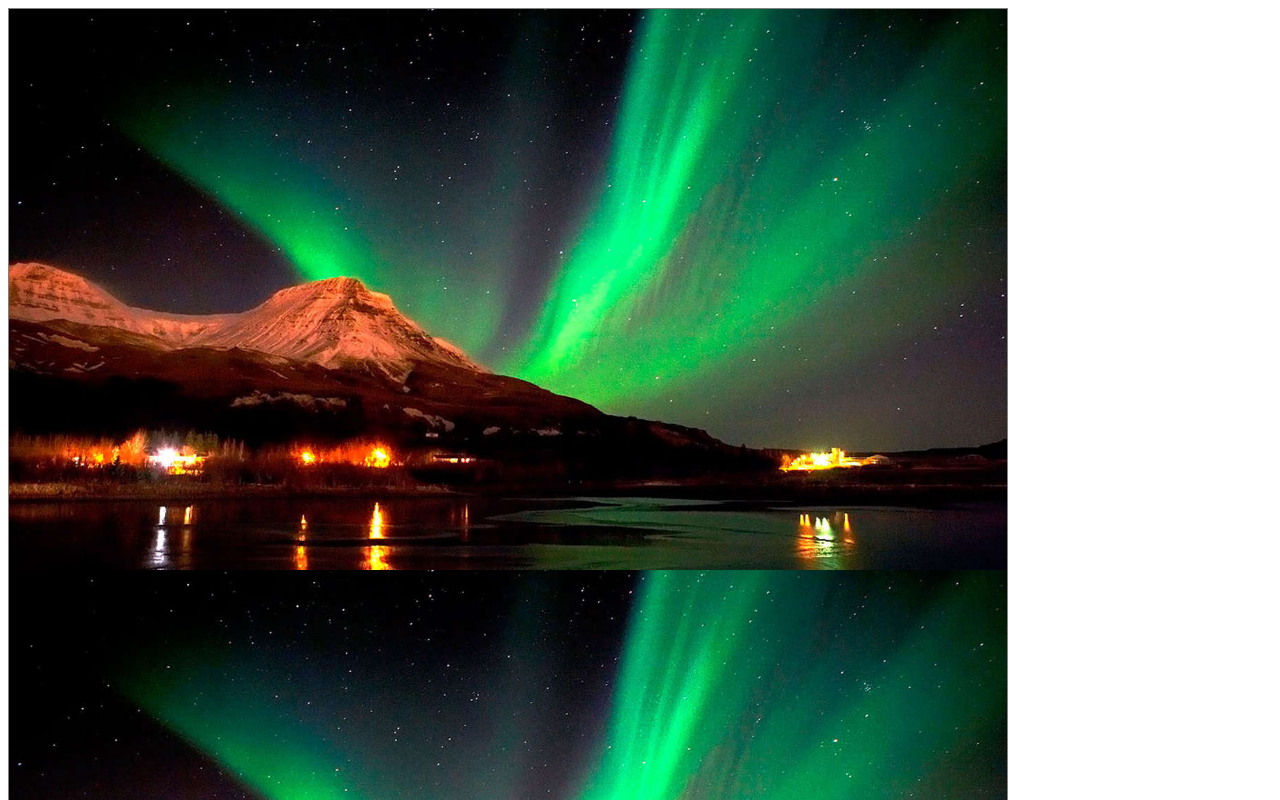
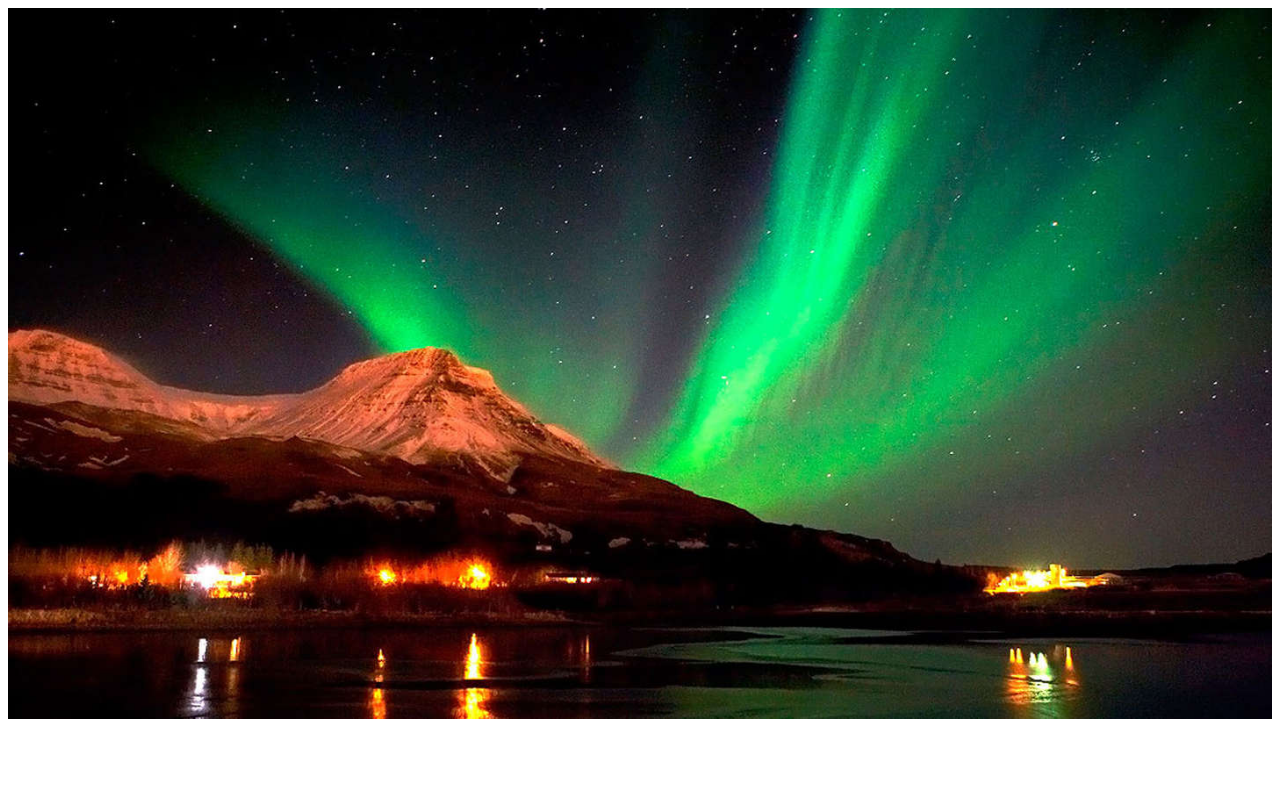
Before and after one commit to alexflorisca/responsive-images, a website: page index.html in a window 1280 px wide. Shown: the top 800 px of the page. Drawn offline with nearby package versions, Linux system fonts and the light colour scheme.

Commit message:
Add srcset and sizes attributes to elements

```diff
--- a/index.html
+++ b/index.html
@@ -10,6 +10,8 @@
     <script src="rimage.js"></script>
   </head>
   <body>
+
+  <!--
     <section class="full-width">
       <img
         srcset="img/optimised/lights-xlarge.jpg 2000w,
@@ -30,9 +32,10 @@
            alt="Northern Lights">
       </picture>
 
+    -->
 
       <!-- Ideal markup. use a javascript function to create the full responsive markup -->
-      <img data-responsive data-src="img/optimised/lights-small.jpg" data-sizes="100, 50, 100" alt="Alt text here">
+      <img data-src="img/optimised/lights-medium.jpg" data-sizes="100vw,50vw,100vw" alt="Alt text here">
     </section>
   </body>
 </html>
--- a/package.json
+++ b/package.json
@@ -12,6 +12,7 @@
     "grunt-newer": "^1.0.0",
     "grunt-responsive-images": "^0.1.4",
     "grunt-shell": "~0.7.0",
+    "grunt-webp": "0.0.4",
     "grunt-yslow": "0.0.4"
   }
 }
--- a/rimage.js
+++ b/rimage.js
@@ -0,0 +1,105 @@
+/*
+
+  Goal:
+
+  - Small file size
+  - Semantic markup that is as close as possible to what is currently used today
+  - Sensible defaults - use out of the box
+  - Decent level of control
+
+  To Do:
+
+  - Look at using: https://www.mobify.com/mobifyjs/v2/docs/ to include src element
+  - Look into writing a grunt plugin
+
+ */
+
+
+var rimage = (function($) {
+
+  var options = {
+    imgFolder: 'img/optimised',
+    imgWidths: {
+      small: '480',
+      medium: '960',
+      large: '1440',
+      xlarge: '2000'
+    },
+    mediaQueries: ["(min-width: 480px)", "(min-width: 960px)", "(min-width: 1200px)"]
+  };
+
+  var _getFilename = function(str) {
+    var file = {
+      path: str,
+      name: str.slice(str.lastIndexOf("/")+1, str.lastIndexOf("-")),
+      type: str.slice(str.lastIndexOf(".")+1)
+    };
+    return file;
+  };
+
+
+  /*
+    Return a string for the sizes attribute on the img element
+   */
+  var _getSizesAttr = function($img) {
+    var sizes = "";
+    var sizesArr = $img.attr('data-sizes').split(",");
+      for(var i = 0, mq = options.mediaQueries; i < mq.length; i++) {
+        sizes += mq[i] + " " + sizesArr[i] + ",";
+      }
+      sizes = sizes.substr(0, sizes.length-1);
+
+    return sizes;
+  };
+
+
+  /*
+    Return a string for the srcset attribute on the img element
+   */
+  var _getSrcsetAttr = function($img, file) {
+    var srcset = "";
+    for(var width in options.imgWidths) {
+      if(options.imgWidths.hasOwnProperty(width)) {
+        srcset += options.imgFolder + "/" + file.name + "-" + width + "." + file.type + " " + options.imgWidths[width] + "w,";
+      }
+    }
+    srcset = srcset.substr(0, srcset.length-1);
+
+    return srcset;
+  };
+
+
+
+
+  return {
+
+    init: function() {
+      var _this = this;
+      $(document).ready(function() {
+        _this.render();
+      });
+    },
+
+    render: function() {
+      // Find every image in the file
+      // Get the name of the files
+      // Set its srcset property
+      // Check if the data-sizes property is set - if so, set the sizes prop
+      $("img").each(function() {
+        // Cache the jQuery img element
+        var $img = $(this);
+
+        // Get the filename from the data-src attribute
+        var file = _getFilename($img.attr('data-src'));
+
+        $img.prop('src', file.path)
+            .prop('srcset', _getSrcsetAttr($img, file))
+            .prop('sizes', _getSizesAttr($img))
+            .removeAttr('data-src')
+            .removeAttr('data-sizes');
+      });
+    }
+  };
+})(jQuery);
+
+rimage.init();
```
